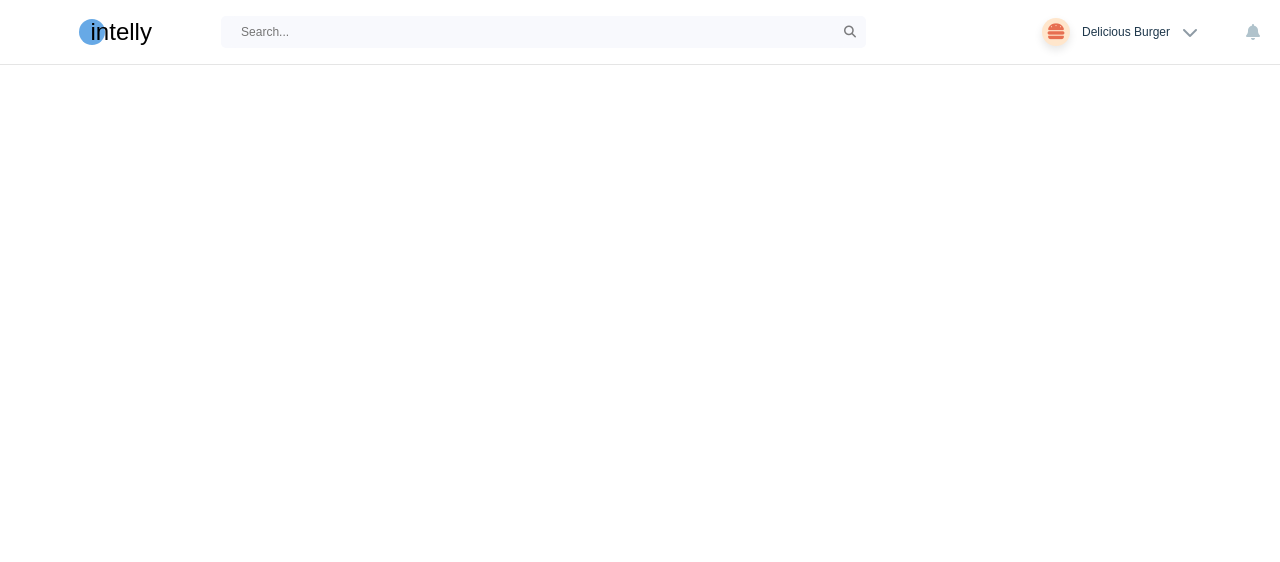
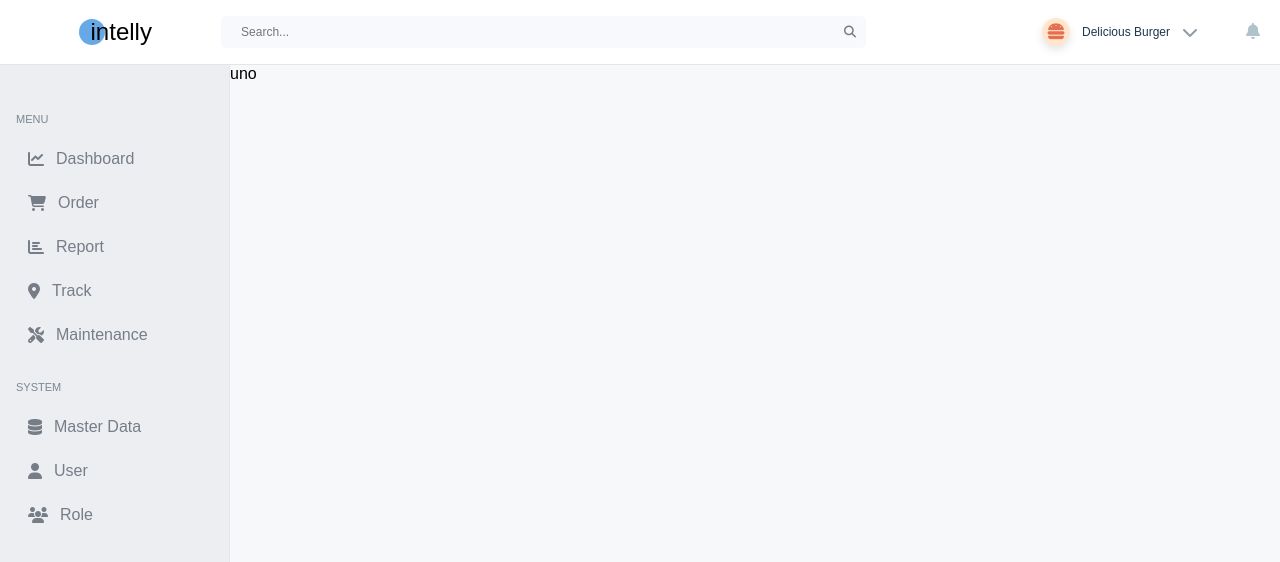
Before and after one commit to joline14/Ex2-Intelly, a plain HTML site: page index.html in a window 1280 px wide. Drawn offline with Linux system fonts and the light colour scheme.

Commit message:
Création de la sidebar et de son contenu

```diff
--- a/index.html
+++ b/index.html
@@ -33,12 +33,38 @@
           <div class="user-name">Delicious Burger</div>
           <i class="fa-solid fa-chevron-down"></i>
         </div>
-        <div>
+      <div>
           <i class="fa-solid fa-bell notification-icon"></i>
         </div>
       </div>
   </header>
-
+  <div class="container">
+    <aside class="sidebar">
+      <div class="sidebar-section">
+      <h2 class="sidebar-title">MENU</h2>
+        <ul class="sidebar-list">
+          <li class="sidebar-item"><i class="fa-solid fa-chart-line"></i> Dashboard</li>
+          <li class="sidebar-item"><i class="fa-solid fa-cart-shopping"></i> Order</li>
+          <li class="sidebar-item"><i class="fa-solid fa-chart-bar"></i> Report</li>
+          <li class="sidebar-item"><i class="fa-solid fa-map-marker-alt"></i> Track</li>
+          <li class="sidebar-item"><i class="fa-solid fa-tools"></i> Maintenance</li>
+        </ul>
+      </div>
+      <div class="sidebar-section">
+        <h2 class="sidebar-title">SYSTEM</h2>
+        <ul class="sidebar-list">
+          <li class="sidebar-item"><i class="fa-solid fa-database"></i> Master Data</li>
+          <li class="sidebar-item"><i class="fa-solid fa-user"></i> User</li>
+          <li class="sidebar-item"><i class="fa-solid fa-users"></i> Role</li>
+        </ul>
+      </div>
+    </aside>
+    <main class="main">
+      <section>
+        uno
+      </section>
+    </main>
+  </div>
 </body>
 
 </html>
--- a/resset.css
+++ b/resset.css
@@ -106,8 +106,9 @@ section {
   display: block;
 }
 body {
-  line-height: 1;
-  margin: auto;
+  background-color: #f6f8fa;
+  font-family: "Poppins", sans-serif;
+  margin: 0;
 }
 ol,
 ul {
--- a/style.css
+++ b/style.css
@@ -6,6 +6,14 @@
   padding: 0px 20px;
   font-family: "Poppins", sans-serif;
   border-bottom: #e5e5e5 solid 1px;
+
+    position: fixed;
+    top: 0;
+    left: 0;
+    right: 0;
+    z-index: 10;
+    background-color: white;
+
 }
 
 .header-left {
@@ -107,3 +115,62 @@
   align-items: center;
   color: #b0c3cc;
 }
+
+
+.container {
+  display: grid;
+  grid-template-columns: 230px 1fr;
+  padding-top: 65px;
+}
+
+/* Sidebar */
+.sidebar {
+  background: rgba(1, 0, 57, 0.04);
+  height: calc(100vh - 64px);
+  padding: 24px 16px;
+  color: #1f2937;
+  border-right: 1px solid #e5e7eb;
+}
+
+.sidebar-title {
+  opacity: 50%;
+  color: #082431;
+  font-size: 11px;
+  margin-bottom: 12px;
+  margin-top: 24px;
+  font-weight: 400;
+}
+
+.sidebar-list {
+  list-style: none;
+  padding: 0;
+  margin: 0;
+}
+
+.sidebar-item {
+  display: flex;
+  align-items: center;
+  font-size: 16px;
+  line-height: 24px;
+  padding: 10px 12px;
+  border-radius: 8px;
+  color: #767D87;
+  cursor:pointer;
+  transition: background-color 0.2s ease;
+}
+
+.sidebar-item i {
+  margin-right: 12px;
+  font-size: 16px;
+  color: #767D87;
+}
+
+.sidebar-item:hover {
+  background: rgba(80, 65, 120, 0.2);
+  color: #504178;
+font-weight: 600;
+}
+
+.sidebar-item:hover i {
+  color: #504178;
+}
```
Also changed, not shown: 1 other file.
